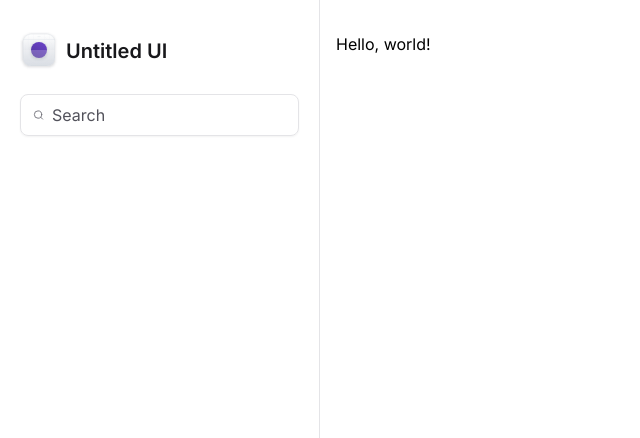
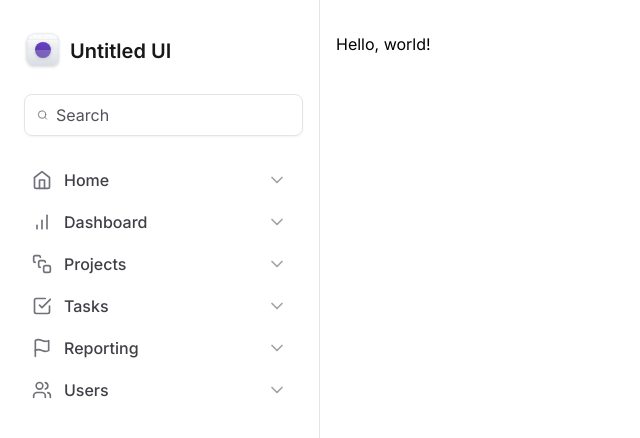
Before and after one commit to euguilhermegirardi/dashboard-tailwindcss, a Next.js app: page / in a window 1280 px wide. Shown: the top 438 px of the page, without its empty margins (0-640 px from the left). Built offline with nearby package versions, Linux system fonts and the light colour scheme.

Commit message:
create MainNavigation component

```diff
--- /dev/null
+++ b/src/app/components/Sidebar/MainNavigation/NavItem.tsx
@@ -0,0 +1,22 @@
+import { ElementType } from 'react'
+import { ChevronDown } from 'lucide-react'
+
+type NavItemProps = {
+  title: string
+  icon: ElementType
+}
+
+export function NavItem({ title, icon: Icon }: NavItemProps) {
+  return (
+    <a
+      href=""
+      className="group flex items-center gap-3 rounded px-3 py-2 hover:bg-violet-50"
+    >
+      <Icon className="h-5 w-5 text-zinc-500" />
+      <span className="font-medium text-zinc-700 group-hover:text-violet-500">
+        {title}
+      </span>
+      <ChevronDown className="ml-auto h-5 w-5 text-zinc-400 group-hover:text-violet-300" />
+    </a>
+  )
+}
--- /dev/null
+++ b/src/app/components/Sidebar/MainNavigation/index.tsx
@@ -0,0 +1,22 @@
+import {
+  BarChart,
+  CheckSquare,
+  Flag,
+  Home,
+  SquareStack,
+  Users,
+} from 'lucide-react'
+import { NavItem } from './NavItem'
+
+export function MainNavigation() {
+  return (
+    <nav className="space-y-0.5">
+      <NavItem title="Home" icon={Home} />
+      <NavItem title="Dashboard" icon={BarChart} />
+      <NavItem title="Projects" icon={SquareStack} />
+      <NavItem title="Tasks" icon={CheckSquare} />
+      <NavItem title="Reporting" icon={Flag} />
+      <NavItem title="Users" icon={Users} />
+    </nav>
+  )
+}
--- a/src/app/components/Sidebar/index.tsx
+++ b/src/app/components/Sidebar/index.tsx
@@ -1,4 +1,5 @@
 import { Search } from 'lucide-react'
+import { MainNavigation } from './MainNavigation'
 import { Logo } from '../icons/Logo'
 
 export function Sidebar() {
@@ -6,13 +7,15 @@
     <aside className="space-y-6 border-r border-zinc-200 px-5 py-8">
       <Logo />
 
-      <div className="flex w-full items-center gap-2 rounded-lg border border-zinc-200 px-3 py-2 shadow-sm">
+      <div className="mx-1 flex w-full items-center gap-2 rounded-lg border border-zinc-200 px-3 py-2 shadow-sm">
         <Search className="h-5 w-5 text-zinc-500" />
         <input
           className="flex-1 border-0 bg-transparent p-0 text-zinc-900 placeholder-zinc-600"
           placeholder="Search"
         />
       </div>
+
+      <MainNavigation />
     </aside>
   )
 }
--- a/src/app/components/icons/Logo.tsx
+++ b/src/app/components/icons/Logo.tsx
@@ -1,6 +1,6 @@
 export function Logo() {
   return (
-    <strong className="flex items-center gap-2 text-xl font-semibold text-zinc-900">
+    <strong className="mx-1 flex items-center gap-2 text-xl font-semibold text-zinc-900">
       <svg
         width={38}
         height={38}
```
